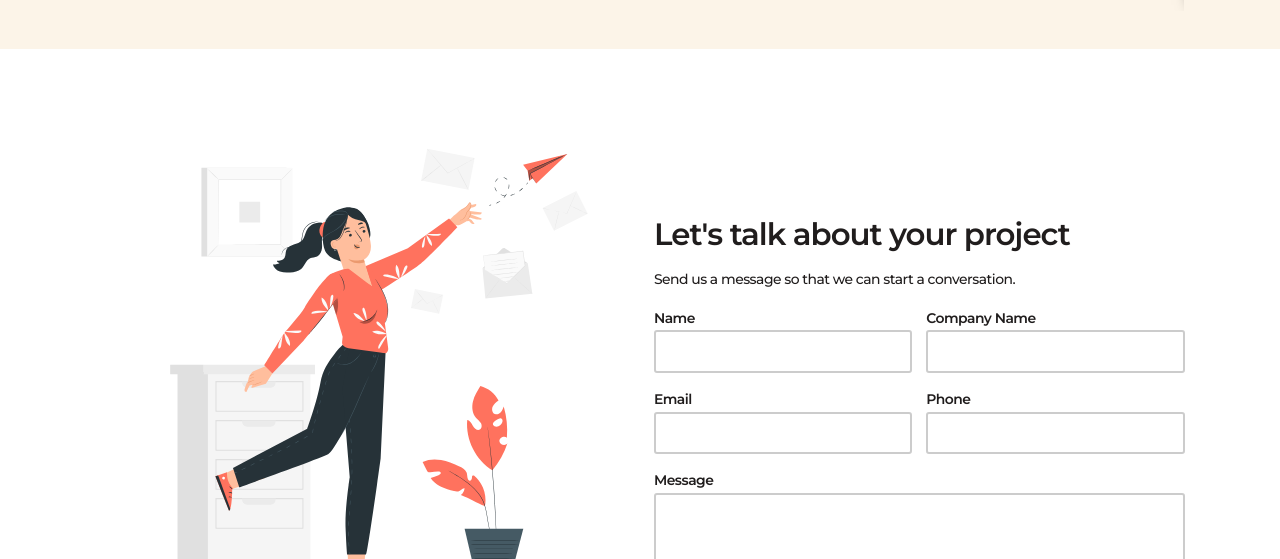
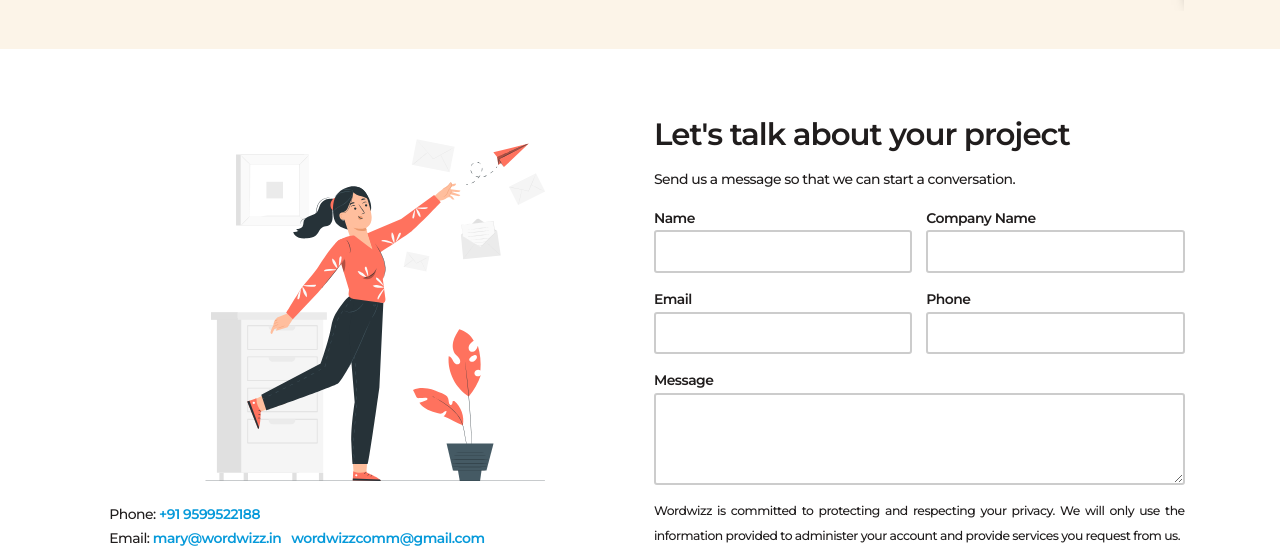
Before and after one commit to wordwizz/wordwizz-website, a website built with Vite: page index.html in a window 1280 px wide. Shown: the part 2818-3377 px from the top of the page. Built offline with nearby package versions, Linux system fonts and the light colour scheme; files whose address does not match are found by name.

Commit message:
fix: reduce size of getintouch image

```diff
--- a/index.html
+++ b/index.html
@@ -5,9 +5,9 @@
     <meta charset="UTF-8" />
     <meta name="language" content="en">
     <meta name="viewport" content="width=device-width, initial-scale=1.0" />
-    <title>Wordwizz - Your Brand. Our Words. | Customized Content Solutions</title>
+    <title>Wordwizz - Content writing agency that delivers great content at affordable prices</title>
     <meta name="keywords" content="content creation, brand storytelling, digital content, brand stories, academic writing, editing and proofreading, experienced writers, quality content, customized solutions, Wordwizz"/>
-    <meta name="description" content="Wordwizz is a team of experienced professionals offering customized content solutions for brands. We specialize in brand storytelling, digital content, brand narratives, academic writing, editing, and proofreading. With our expertise, we deliver quality content that resonates with your audience, boosts organic traffic, and increases brand visibility. Trust Wordwizz for your content needs. Contact us now.">
+    <meta name="description" content="Wordwizz is a trusted content-writing agency specialized at creating relevant, engaging, and impactful content for businesses across the world. Contact us today to learn more!">
     <meta name="theme-color" content="#079ADA"/>
 
     <link rel="apple-touch-icon" sizes="180x180" href="/apple-touch-icon.png">
--- a/scss/style.scss
+++ b/scss/style.scss
@@ -269,6 +269,10 @@ section.bg-color {
   border: 0;
 }
 
+#get-in-touch .section-image img {
+  max-height: 400px;
+}
+
 /* Section: Join Us */
 
 
```
